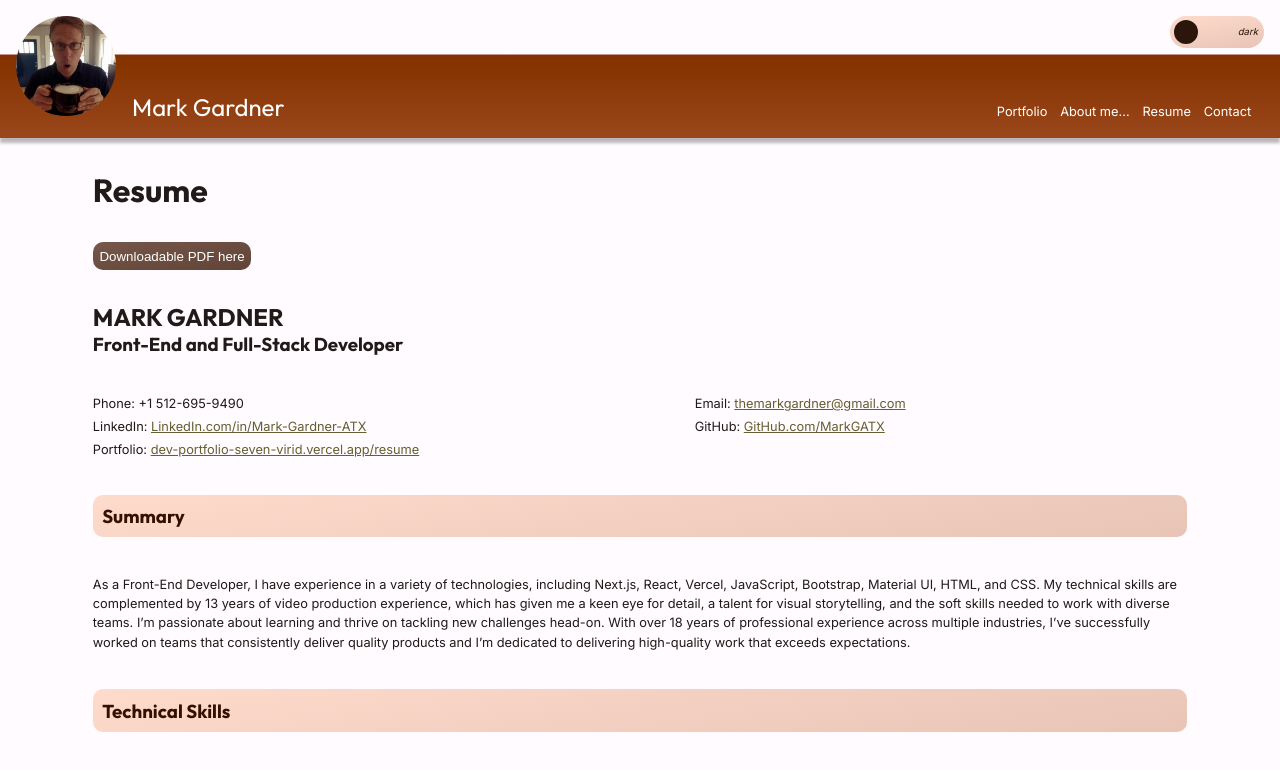
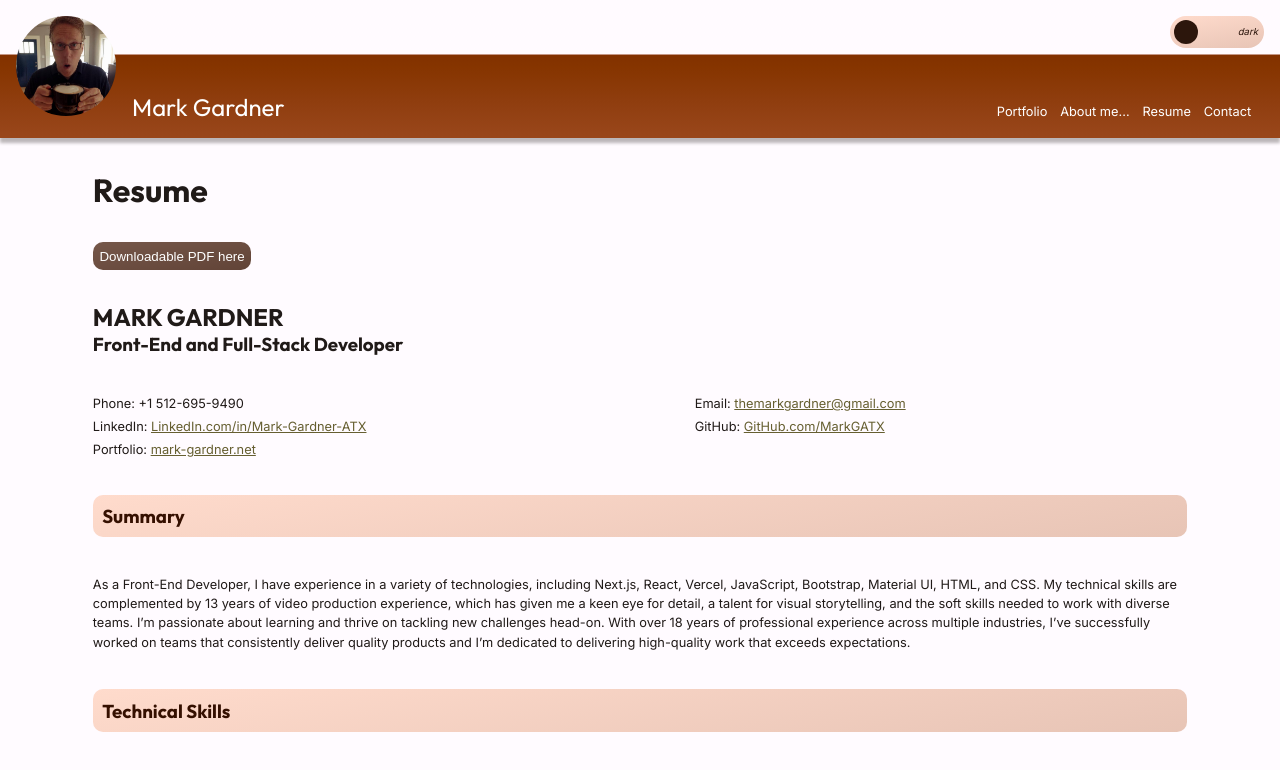
Before and after one commit to MarkGATX/DevPortfolio, a Next.js app: page /resume in a window 1280 px wide. Shown: the top 770 px of the page. Built offline with nearby package versions, Linux system fonts and the light colour scheme.

Commit message:
added new domain

```diff
--- a/app/resume/page.js
+++ b/app/resume/page.js
@@ -108,7 +108,7 @@ export default function Resume() {
                     <div className={styles.resumeContactsLeft}>
                         <p >Phone: +1 512-695-9490</p>
                         <p >LinkedIn: <a href="https://LinkedIn.com/in/Mark-Gardner-ATX" target="_blank" rel="noreferrer">LinkedIn.com/in/Mark-Gardner-ATX</a></p>
-                        <p >Portfolio: <a href="https://dev-portfolio-seven-virid.vercel.app/" target="_blank" rel="noreferrer">dev-portfolio-seven-virid.vercel.app/resume</a></p>
+                        <p >Portfolio: <a href="https://mark-gardner.net/" target="_blank" rel="noreferrer">mark-gardner.net</a></p>
                     </div>
                     <div className={styles.resumeContactsRight}>
                         <p >Email: <a href="mailto:themarkgardner@gmail.com">themarkgardner@gmail.com</a></p>
```
